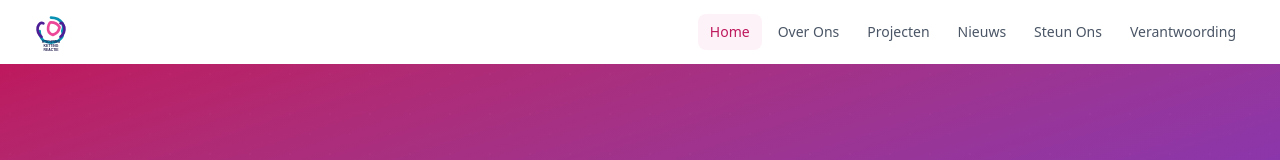
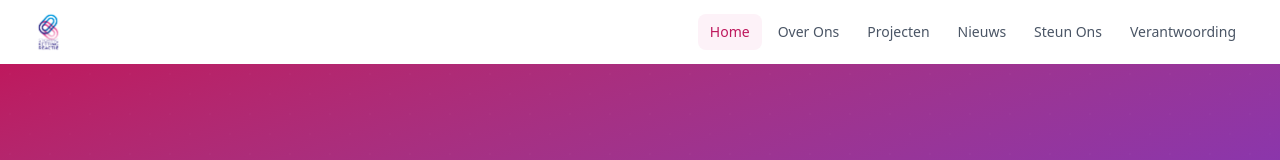
Before and after one commit to ptrdbrbndr/www.stichtingkettingreactie.nl, a Next.js app: page / in a window 1280 px wide. Shown: the top 160 px of the page. Built offline with nearby package versions, Linux system fonts and the light colour scheme.

Commit message:
chore: replace SVG logo with official PNG branding

```diff
--- a/src/components/Header.tsx
+++ b/src/components/Header.tsx
@@ -48,7 +48,7 @@ export default function Header() {
           {/* Logo */}
           <Link href="/" className="flex items-center gap-2 group">
             <img
-              src="/logo-skr.svg"
+              src="/logo-skr.png"
               alt="Stichting Kettingreactie"
               className="h-12 w-auto transition-transform group-hover:scale-105"
             />
```
Also changed, not shown: public/logo-skr.png (added), public/logo-skr.svg (deleted).
